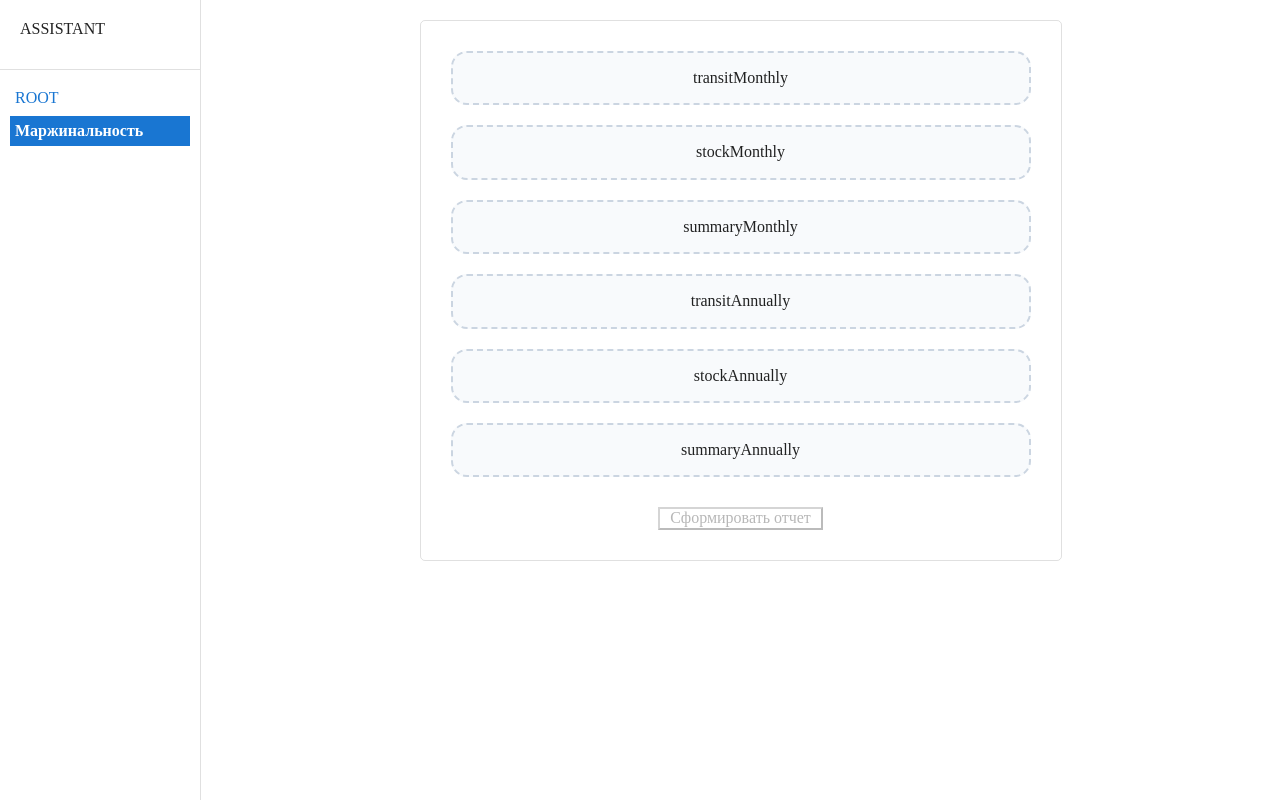
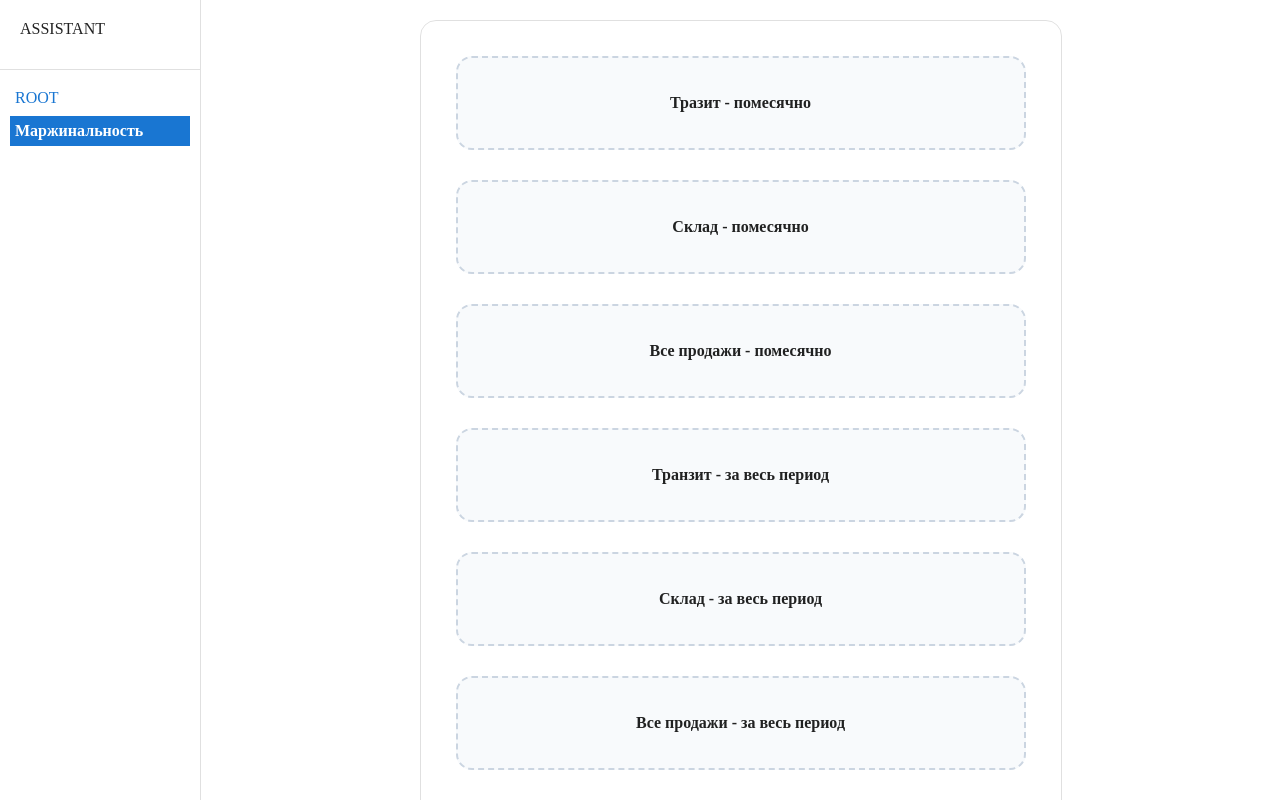
Before and after one commit to TkachenkoVitaliy/assistant-frontend, a React (Vite) app: page /margin in a window 1280 px wide. Built offline with nearby package versions, Linux system fonts and the light colour scheme.

Commit message:
fix fileform and fileinputs

```diff
--- a/src/components/FileForm/FileForm.module.scss
+++ b/src/components/FileForm/FileForm.module.scss
@@ -1,6 +1,6 @@
 .fileForm {
   border: solid 1px var(--color-divider);
-  border-radius: 5px;
+  border-radius: 1rem;
   padding: 20px;
   min-width: 600px;
   display: flex;
@@ -11,4 +11,23 @@
 .sendBtn {
   margin: 20px auto 10px auto;
   padding: 0 10px;
+  text-transform: uppercase;
+  height: 50px;
+  border-width: 2px;
+  border-radius: 1rem;
+  border-style: solid;
+  border-color: var(--color-primary-main);;
+  background-color: var(--color-primary-main);
+  color: var(--color-background);
+  font-weight: 800;
+
+  &:disabled {
+    opacity: var(--opacity-disabled);
+    cursor: not-allowed;
+  }
+
+  &:hover {
+    background-color: var(--color-background);
+    color: var(--color-primary-main);
+  }
 }
--- a/src/components/FileForm/FileForm.tsx
+++ b/src/components/FileForm/FileForm.tsx
@@ -1,16 +1,19 @@
 import FileInput from 'components/FileInput/FileInput'
 import { useCallback, useState } from 'react'
 import axios from 'axios'
+import { FileNames } from 'pages/Margin/Margin'
 import styles from './FileForm.module.scss'
 
 interface FileFormProps {
-  fileNames: Array<string>
+  fileNames: Array<FileNames>
 }
 
 export default function FileForm({ fileNames }: FileFormProps) {
   console.log('RENDER FORM')
   const [files, setFiles] = useState<Record<string, File | null>>(
-    Object.fromEntries(fileNames.map((fileName: string) => [fileName, null]))
+    Object.fromEntries(
+      fileNames.map((fileName: FileNames) => [fileName.backendName, null])
+    )
   )
   const [disabled, setDisabled] = useState<boolean>(true)
 
@@ -46,6 +49,12 @@ export default function FileForm({ fileNames }: FileFormProps) {
 
     axios.post(url, formData, config).then((response) => {
       console.log(response.data)
+      setFiles(
+        Object.fromEntries(
+          fileNames.map((fileName: FileNames) => [fileName.backendName, null])
+        )
+      )
+      setDisabled(true)
     })
   }
 
@@ -56,8 +65,10 @@ export default function FileForm({ fileNames }: FileFormProps) {
     >
       {fileNames.map((fileName) => (
         <FileInput
-          key={fileName}
-          name={fileName}
+          key={fileName.backendName}
+          state={files[fileName.backendName]}
+          fieldName={fileName.backendName}
+          name={fileName.uiName}
           onChange={handleInputChange}
         />
       ))}
--- a/src/components/FileInput/FileInput.module.scss
+++ b/src/components/FileInput/FileInput.module.scss
@@ -1,10 +1,9 @@
 .inputFileUpload {
   display: none;
-
-
 }
 
 .labelFileUpload {
+  min-height: 90px;
   height: 100%;
   display: flex;
   align-items: center;
@@ -14,22 +13,18 @@
   border-style: dashed;
   border-color: #cbd5e1;
   background-color: #f8fafc;
-  margin: 10px;
+  margin: 15px;
   &.dragActive{
     background-color: var(--color-background);
   }
+
+  p {
+    margin: 10px;
+  }
 }
 
-
-.uploadButton {
-  cursor: pointer;
-  padding: 0.25rem;
-  font-size: 1rem;
-  border: none;
-  font-family: 'Oswald', sans-serif;
-  background-color: transparent;
+.info_wrapper {
+  display: flex;
+  flex-direction: column;
+  justify-content: space-evenly;
 }
-
-.uploadButton:hover {
-  text-decoration-line: underline;
-}
--- a/src/components/FileInput/FileInput.tsx
+++ b/src/components/FileInput/FileInput.tsx
@@ -2,30 +2,30 @@ import React, { useState } from 'react'
 import styles from './FileInput.module.scss'
 
 export interface FileInputProps {
+  state: File | null
+  fieldName: string
   name: string
   onChange: (file: File | null, name: string) => void
 }
 
-export default function FileInput({ name, onChange }: FileInputProps) {
-  const [file, setFile] = useState<File | null>(null)
+export default function FileInput({
+  state,
+  fieldName,
+  name,
+  onChange,
+}: FileInputProps) {
   const [dragActive, setDragActive] = React.useState<boolean>(false)
-  const domId = `input${name}`
-
-  function onFileUpload(uploadedFile: File | null) {
-    setFile(uploadedFile)
-    onChange(uploadedFile, name)
-  }
+  const domId = `input${fieldName}`
 
   function handleChange(event: React.ChangeEvent<HTMLInputElement>) {
     const uploadedFile = event.currentTarget.files
       ? event.currentTarget.files[0]
       : null
-    onFileUpload(uploadedFile)
+    onChange(uploadedFile, fieldName)
   }
 
-  function handleDrag(event: React.DragEvent<HTMLDivElement>) {
+  function handleDrag(event: React.DragEvent<HTMLLabelElement>) {
     event.preventDefault()
-    event.stopPropagation()
     if (event.type === 'dragenter' || event.type === 'dragover') {
       setDragActive(true)
     } else if (event.type === 'dragleave') {
@@ -35,19 +35,14 @@ export default function FileInput({ name, onChange }: FileInputProps) {
 
   function hadleDrop(event: React.DragEvent<HTMLLabelElement>) {
     event.preventDefault()
-    event.stopPropagation()
     setDragActive(false)
     if (event.dataTransfer.files && event.dataTransfer.files[0]) {
-      onFileUpload(event.dataTransfer.files[0])
+      onChange(event.dataTransfer.files[0], fieldName)
     }
   }
 
   return (
-    <div
-      onDragEnter={handleDrag}
-      onDragLeave={handleDrag}
-      onDragOver={handleDrag}
-    >
+    <div>
       <input
         type="file"
         id={domId}
@@ -61,21 +56,20 @@ export default function FileInput({ name, onChange }: FileInputProps) {
             ? `${styles.labelFileUpload} ${styles.dragActive}`
             : styles.labelFileUpload
         }
+        onDragEnter={handleDrag}
+        onDragLeave={handleDrag}
+        onDragOver={handleDrag}
         onDrop={hadleDrop}
       >
-        <div>
-          <p>{name}</p>
+        <div className={styles.info_wrapper}>
+          <div>
+            <p>
+              <b>{name}</b>
+            </p>
+          </div>
+          {state?.name ? <p>{state.name}</p> : null}
         </div>
-        {file ? <div>{file.name}</div> : null}
       </label>
     </div>
-    // <>
-    //   <h3>{name}</h3>
-    //   <input
-    //     type="file"
-    //     name={name}
-    //     onChange={handleChange}
-    //   />
-    // </>
   )
 }
--- a/src/pages/Margin/Margin.tsx
+++ b/src/pages/Margin/Margin.tsx
@@ -1,14 +1,37 @@
 import FileForm from 'components/FileForm/FileForm'
 import FileInput from 'components/FileInput/FileInput'
 
+export interface FileNames {
+  backendName: string
+  uiName: string
+}
+
 export default function Margin() {
-  const fileNames = [
-    'transitMonthly',
-    'stockMonthly',
-    'summaryMonthly',
-    'transitAnnually',
-    'stockAnnually',
-    'summaryAnnually',
+  const fileNames: FileNames[] = [
+    {
+      backendName: 'transitMonthly',
+      uiName: 'Тразит - помесячно',
+    },
+    {
+      backendName: 'stockMonthly',
+      uiName: 'Склад - помесячно',
+    },
+    {
+      backendName: 'summaryMonthly',
+      uiName: 'Все продажи - помесячно',
+    },
+    {
+      backendName: 'transitAnnually',
+      uiName: 'Транзит - за весь период',
+    },
+    {
+      backendName: 'stockAnnually',
+      uiName: 'Склад - за весь период',
+    },
+    {
+      backendName: 'summaryAnnually',
+      uiName: 'Все продажи - за весь период',
+    },
   ]
 
   return (
```
